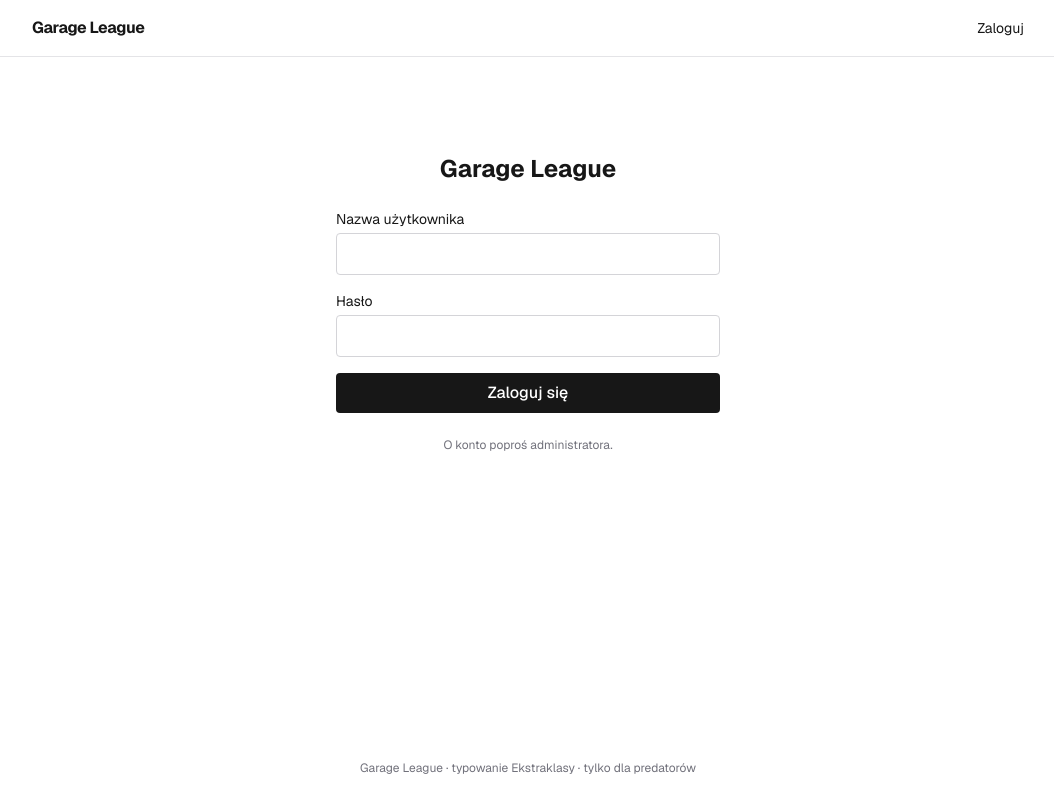
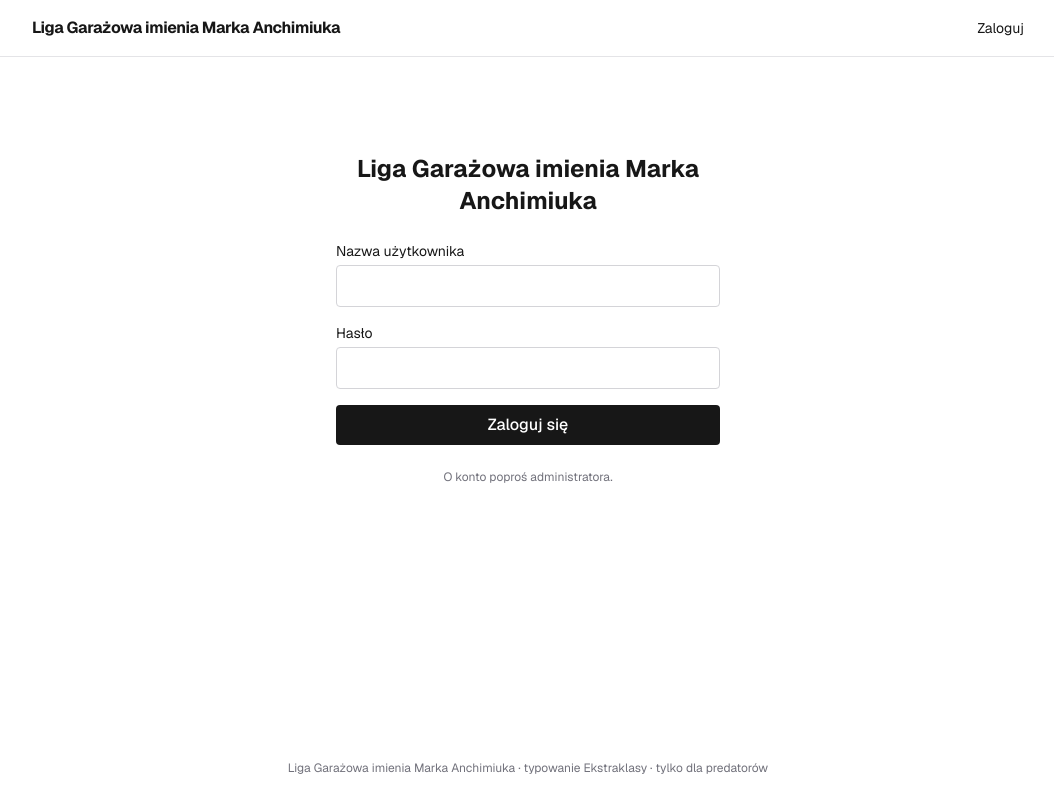
Before and after one commit to safety2nd/typerek, a Next.js app: page /login in a window 1280 px wide. Shown: the whole page, without its empty margins (112-1166 px from the left). Built offline with nearby package versions, Linux system fonts and the light colour scheme; no server answers.

Commit message:
Rename to Liga Garażowa imienia Marka Anchimiuka

```diff
--- a/src/app/layout.tsx
+++ b/src/app/layout.tsx
@@ -14,8 +14,8 @@ const geistMono = Geist_Mono({
 });
 
 export const metadata: Metadata = {
-  title: "Garage League",
-  description: "Typowanie wyników Ekstraklasy dla ligi garażowej.",
+  title: "Liga Garażowa imienia Marka Anchimiuka",
+  description: "Typowanie wyników Ekstraklasy.",
 };
 
 export default function RootLayout({
@@ -32,7 +32,7 @@ export default function RootLayout({
         <NavBar />
         <main className="flex-1 w-full max-w-5xl mx-auto px-4 py-8">{children}</main>
         <footer className="text-center text-xs text-zinc-500 py-6">
-          Garage League &middot; typowanie Ekstraklasy &middot; tylko dla predatorów
+          Liga Garażowa imienia Marka Anchimiuka &middot; typowanie Ekstraklasy &middot; tylko dla predatorów
         </footer>
       </body>
     </html>
--- a/src/app/login/page.tsx
+++ b/src/app/login/page.tsx
@@ -32,7 +32,7 @@ export default async function LoginPage({
 
   return (
     <div className="max-w-sm mx-auto mt-16">
-      <h1 className="text-2xl font-bold mb-6 text-center">Garage League</h1>
+      <h1 className="text-2xl font-bold mb-6 text-center">Liga Garażowa imienia Marka Anchimiuka</h1>
       <form action={signIn} className="flex flex-col gap-4">
         <div>
           <label htmlFor="username" className="block text-sm mb-1">
--- a/src/components/nav-bar.tsx
+++ b/src/components/nav-bar.tsx
@@ -9,7 +9,7 @@ export async function NavBar() {
     <header className="w-full border-b border-zinc-200 dark:border-zinc-800">
       <nav className="max-w-5xl mx-auto px-4 h-14 flex items-center justify-between">
         <Link href="/" className="font-bold tracking-tight">
-          Garage League
+          Liga Garażowa imienia Marka Anchimiuka
         </Link>
         <div className="flex items-center gap-4 text-sm">
           {user ? (
```
